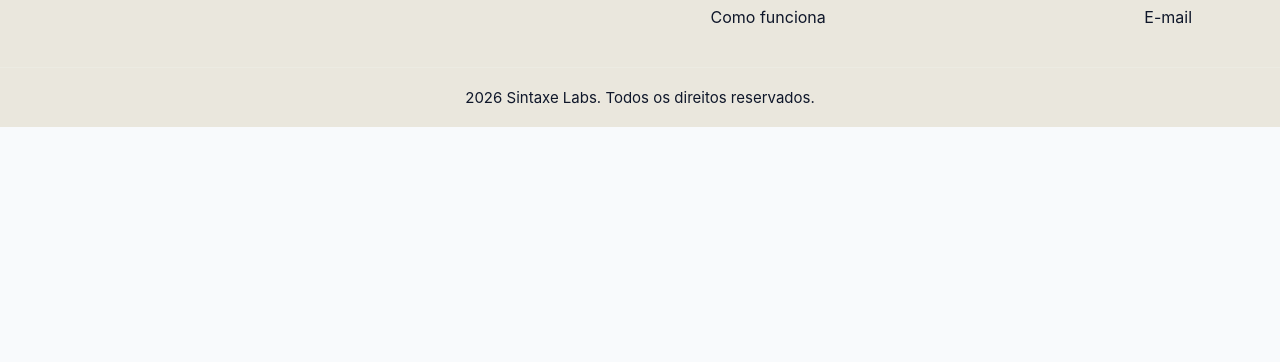
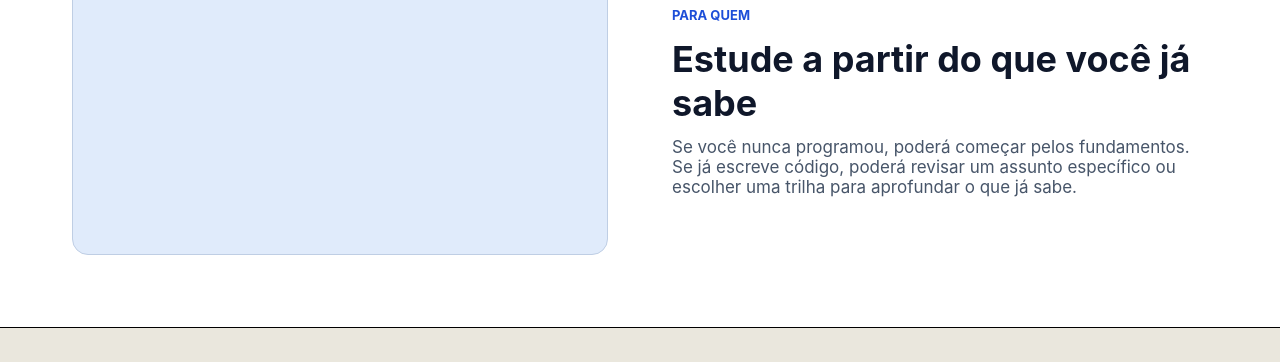
Before and after one commit to joaofranciscoms/projeto-sintaxe-labs-web-front-end, a plain HTML site: page index.html in a window 1280 px wide. Shown: the part 1413-1775 px from the top of the page. Before the commit the page ends 1540 px from the top, so only its background shows below. Drawn offline with Linux system fonts and the light colour scheme.

Commit message:
Continuando o desenvolvimento dos recursos internos da landing page, construindo o design da seção responsável por descrever os níveis de aprendizado e apresentar o público alvo

```diff
--- a/index.html
+++ b/index.html
@@ -14,6 +14,7 @@
                 <span>Apresentação</span>
                 <span>O projeto</span>
                 <span>Como funciona</span>
+                <span>Para quem</span>
             </div>
         </div>
     </header>
@@ -64,6 +65,19 @@
                 </ol>
             </div>
         </section>
+        <section class="secao-publico">
+            <div class="largura-pagina duas-colunas">
+                <div class="coluna imagem imagem-publico">
+                    <div class="imagem-reservada"></div>
+                </div>
+
+                <div class="coluna card-publico">
+                    <p class="rotulo">Para quem</p>
+                    <h2>Estude a partir do que você já sabe</h2>
+                    <p class="descricao-publico">Se você nunca programou, poderá começar pelos fundamentos. Se já escreve código, poderá revisar um assunto específico ou escolher uma trilha para aprofundar o que já sabe.</p>
+                </div>
+            </div>
+        </section>
     </main>
     <footer class="rodape">
         <div class="largura-pagina conteudo-rodape">
@@ -77,6 +91,7 @@
                     <li>Apresentação</li>
                     <li>O projeto</li>
                     <li>Como funciona</li>
+                    <li>Para quem</li>
                 </ul>
             </div>
             <div class="grupo-rodape">
--- a/style.css
+++ b/style.css
@@ -212,6 +212,26 @@ main {
   font-size: 15px;
 }
 
+.secao-publico {
+  padding: 72px 0;
+  border-top: 1px solid var(--borda);
+  background: white;
+}
+
+.card-publico h2 {
+  font-size: 36px;
+}
+
+.descricao-publico {
+  margin-top: 12px;
+  color: var(--texto-secundario);
+  font-size: 17px;
+}
+
+.imagem-publico .imagem-reservada {
+  height: 305px;
+}
+
 .rodape {
   border-top: 1px solid black;
   background: var(--fundo-rodape);
```
